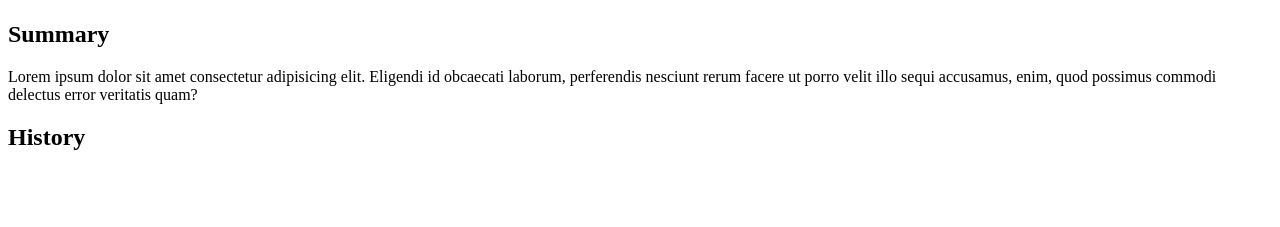
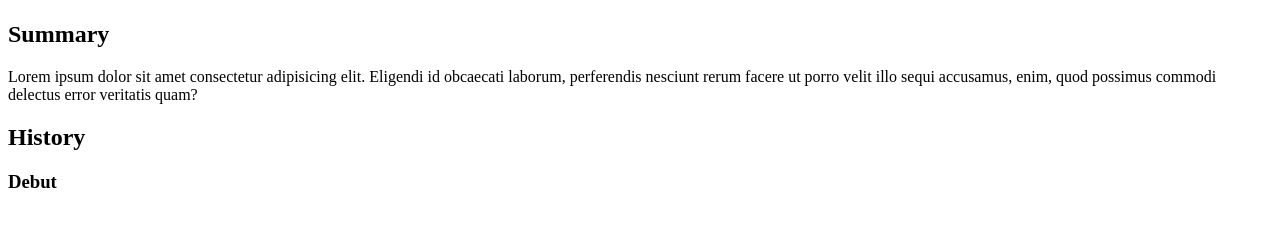
Before and after one commit to Shubs-WAB7/Shubs-WAB7.github.io, a plain HTML site: page index.html in a window 1280 px wide. Shown: the part 59-286 px from the top of the page. Drawn offline with Linux system fonts and the light colour scheme.

Commit message:
new subheading

```diff
--- a/index.html
+++ b/index.html
@@ -14,6 +14,7 @@
     <p>Lorem ipsum dolor sit amet consectetur adipisicing elit. Eligendi id obcaecati laborum, perferendis nesciunt
         rerum facere ut porro velit illo sequi accusamus, enim, quod possimus commodi delectus error veritatis quam?</p>
     <h2>History</h2>
+    <h3>Debut</h3>
 </body>
 
 </html>
```
